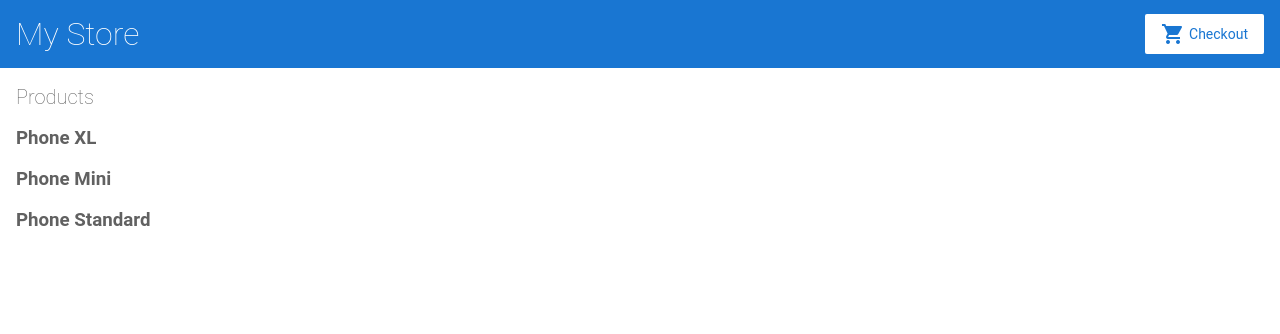
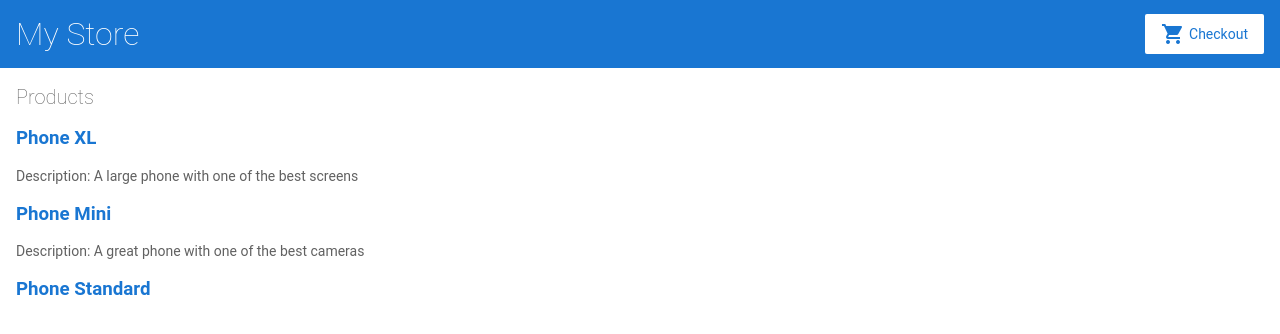
Before and after one commit to nikhilbachani/angular-shopping-cart, an Angular app: page / in a window 1280 px wide. Shown: the top 334 px of the page. Built offline with nearby package versions, Linux system fonts and the light colour scheme.

Commit message:
Display title and description for products in the list

```diff
--- a/src/app/product-list/product-list.component.html
+++ b/src/app/product-list/product-list.component.html
@@ -2,8 +2,10 @@
 
 <div *ngFor="let product of products">
   <h3>
-    {{ product.name }}
+    <a [title]="product.name + ' details'">{{ product.name }}</a>
   </h3>
+
+  <p *ngIf="product.description">Description: {{ product.description }}</p>
 </div>
 
 <!--
```
